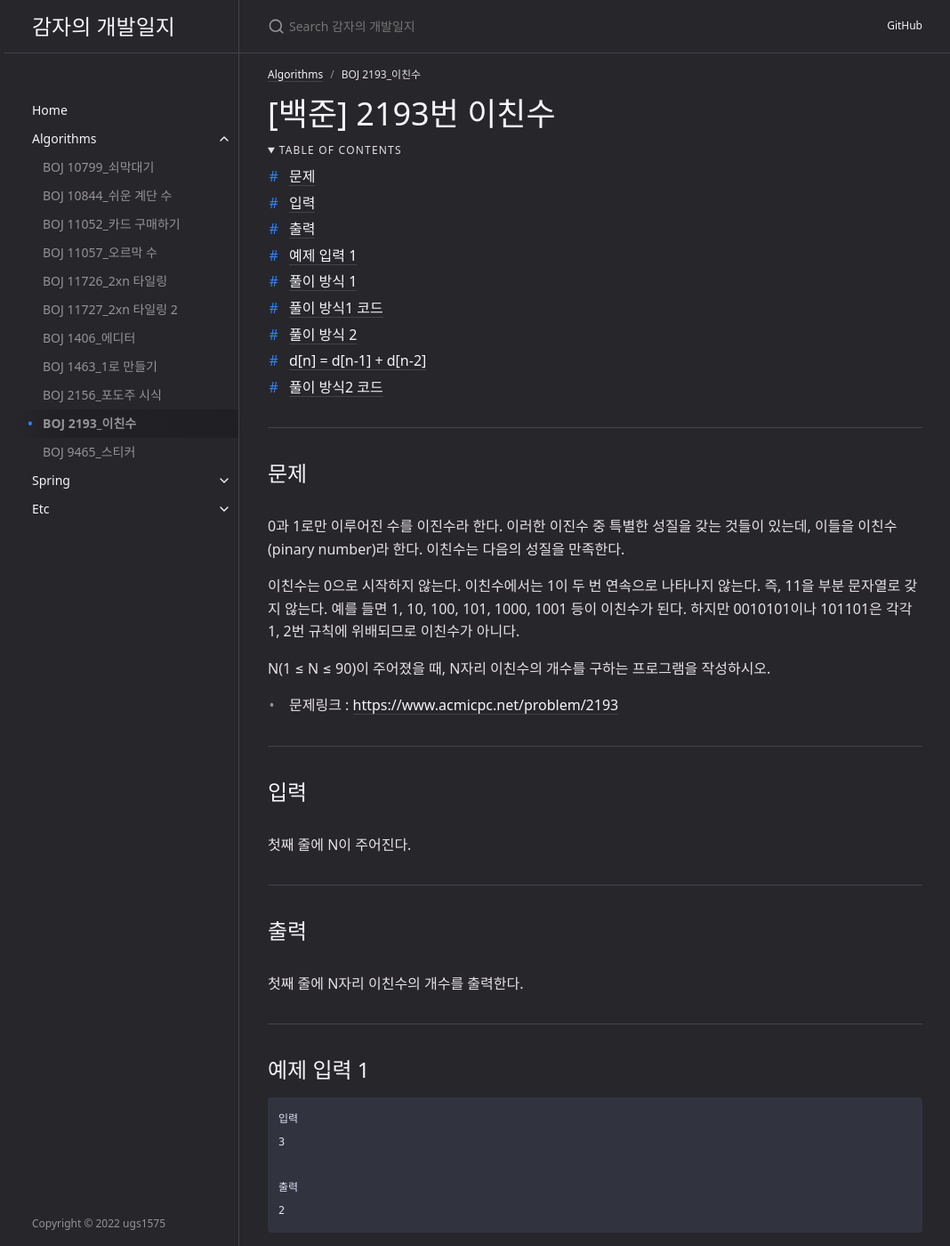
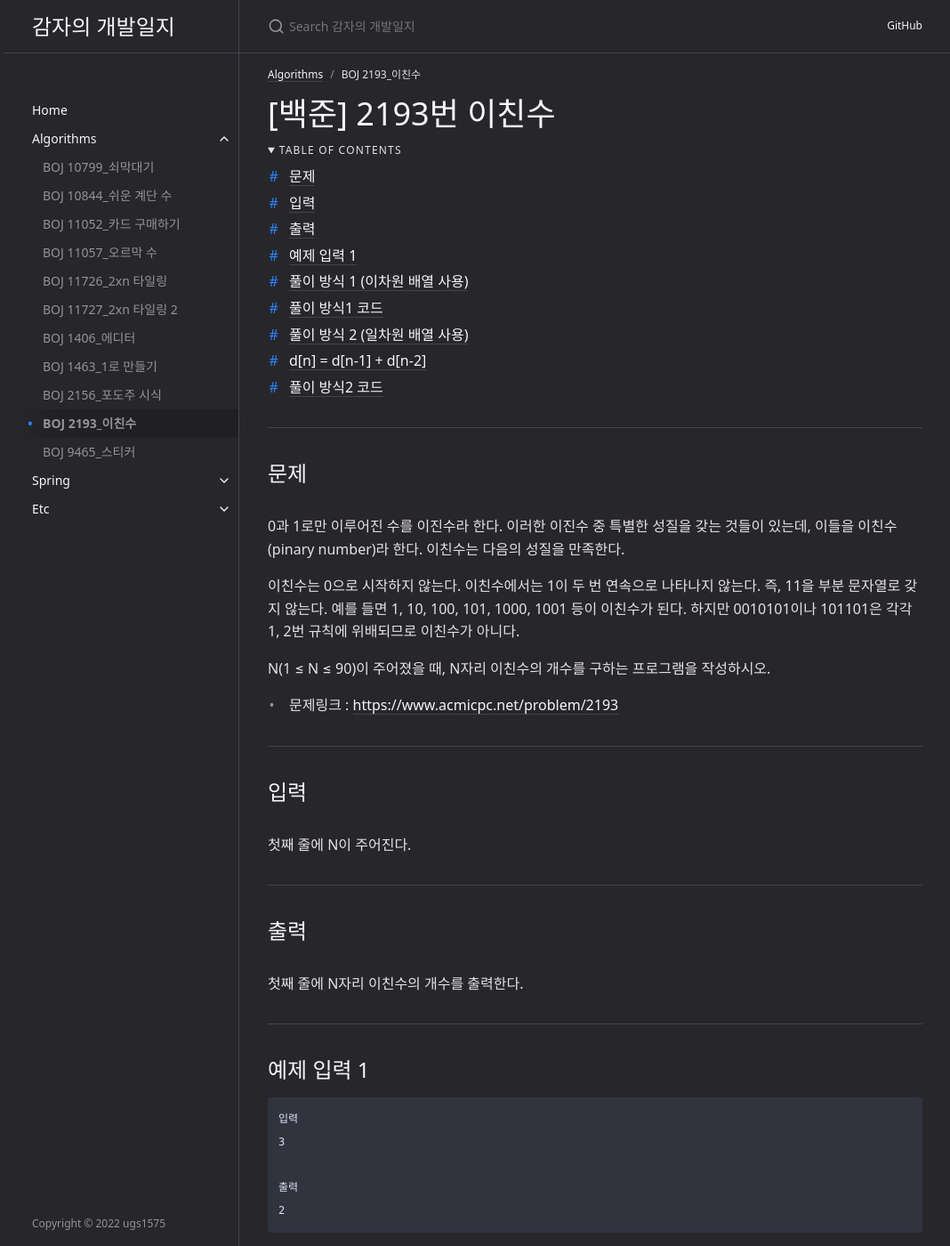
Before and after one commit to ugs1575/ugs1575.github.io, a Jekyll site: the page built from docs/algorithms/pinary_number.md, in a window 1280 px wide and 1400 px high. Shown: the whole window at 89% size, without its empty margins (103-1171 px from the left). Built offline with Jekyll 4.4.1, drawn with Linux system fonts in a browser that asks for light colours; some of the changed text lies outside the part shown.

Commit message:
백준 이친수 풀이 수정

````diff
--- a/docs/algorithms/pinary_number.md
+++ b/docs/algorithms/pinary_number.md
@@ -55,7 +55,7 @@ N(1 ≤ N ≤ 90)이 주어졌을 때, N자리 이친수의 개수를 구하는
 ```
 
 ---
-## 풀이 방식 1
+## 풀이 방식 1 (이차원 배열 사용)
 <br>
 - d[n][l] = n 자리이면서 마지막 자리가 l인 경우의 수로 정의했다.
 - l은 0 또는 1이 올 수 있다.
@@ -92,7 +92,7 @@ public class Main {
 }
 ```
 
-## 풀이 방식 2
+## 풀이 방식 2 (일차원 배열 사용)
 <br>
 
 - d[n] = n자리 이친수의 갯수
````
